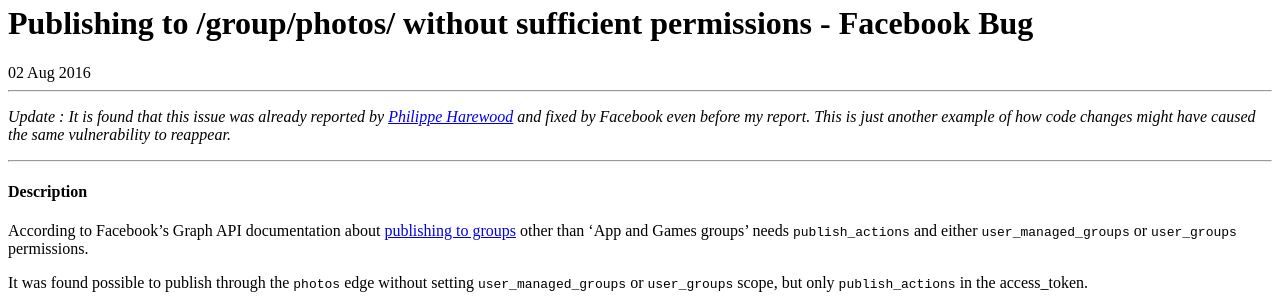
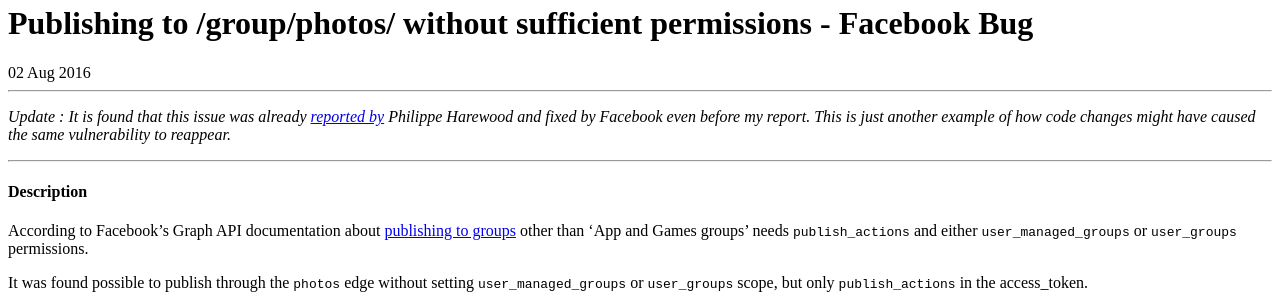
Before and after one commit to sahadnk72/sahadnk72.github.io, a Jekyll site: the page built from _posts/2016-08-02-posting-into-fb-groups.md, in a window 1280 px wide. Shown: the part 664-964 px from the top of the page. Built offline with Jekyll 4.4.1, drawn with Linux system fonts in a browser that asks for light colours.

```diff
--- a/_posts/2016-08-02-posting-into-fb-groups.md
+++ b/_posts/2016-08-02-posting-into-fb-groups.md
@@ -5,7 +5,7 @@ title: Publishing to /group/photos/ without sufficient permissions - Facebook Bu
 
 ---
 
-<i>Update : It is found that this issue was already reported by <a href="http://philippeharewood.com/the-group-idphotos-endpoint-isnt-obeying-the-publish_actions-and-user_groups-permission-requirement/">Philippe Harewood</a> and fixed by Facebook
+<i>Update : It is found that this issue was already <a href="http://philippeharewood.com/the-group-idphotos-endpoint-isnt-obeying-the-publish_actions-and-user_groups-permission-requirement/">reported by</a> Philippe Harewood and fixed by Facebook
 even before my report. This is just another example of how code changes might have caused the same vulnerability to reappear.</i>
 
 ---
```
